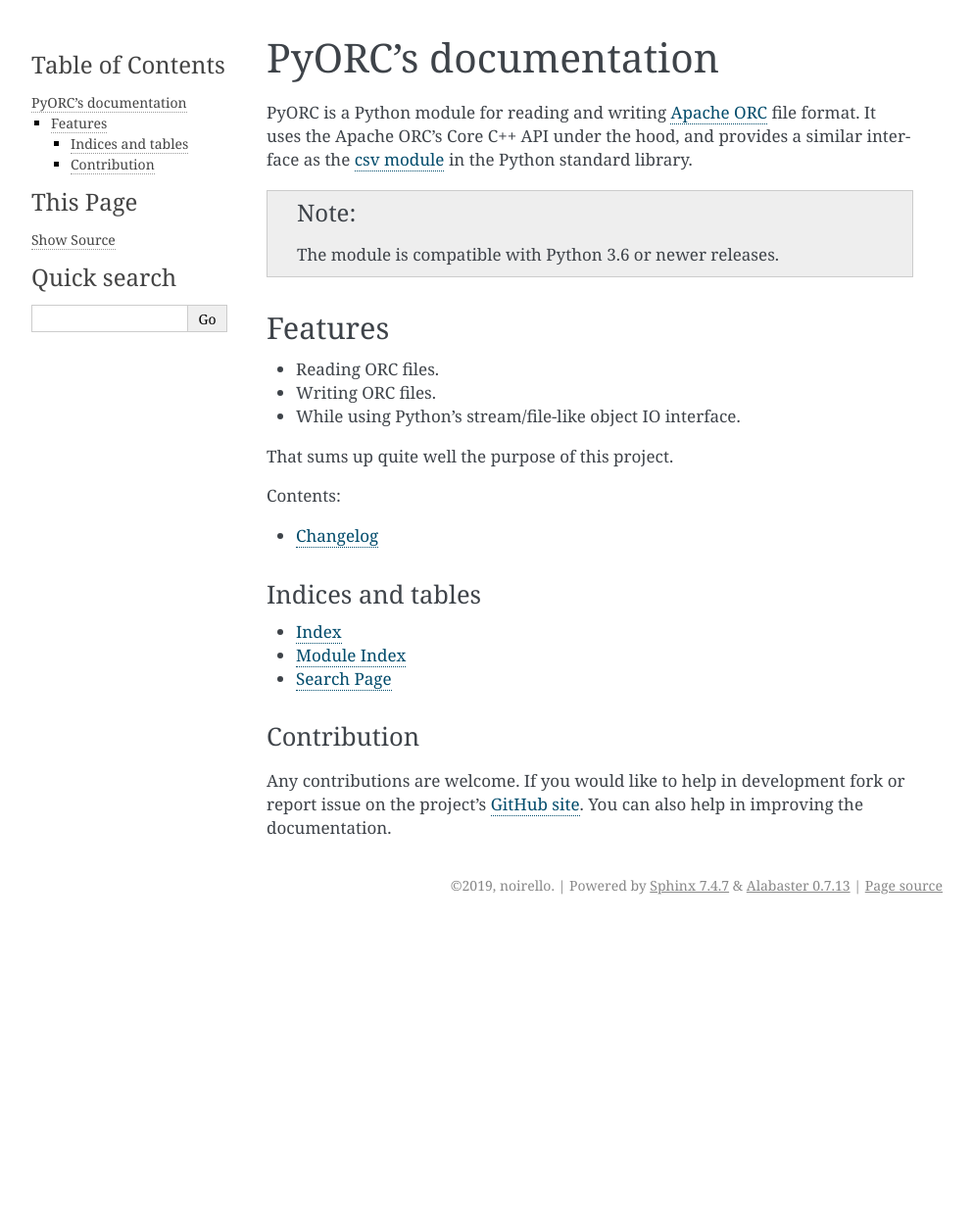
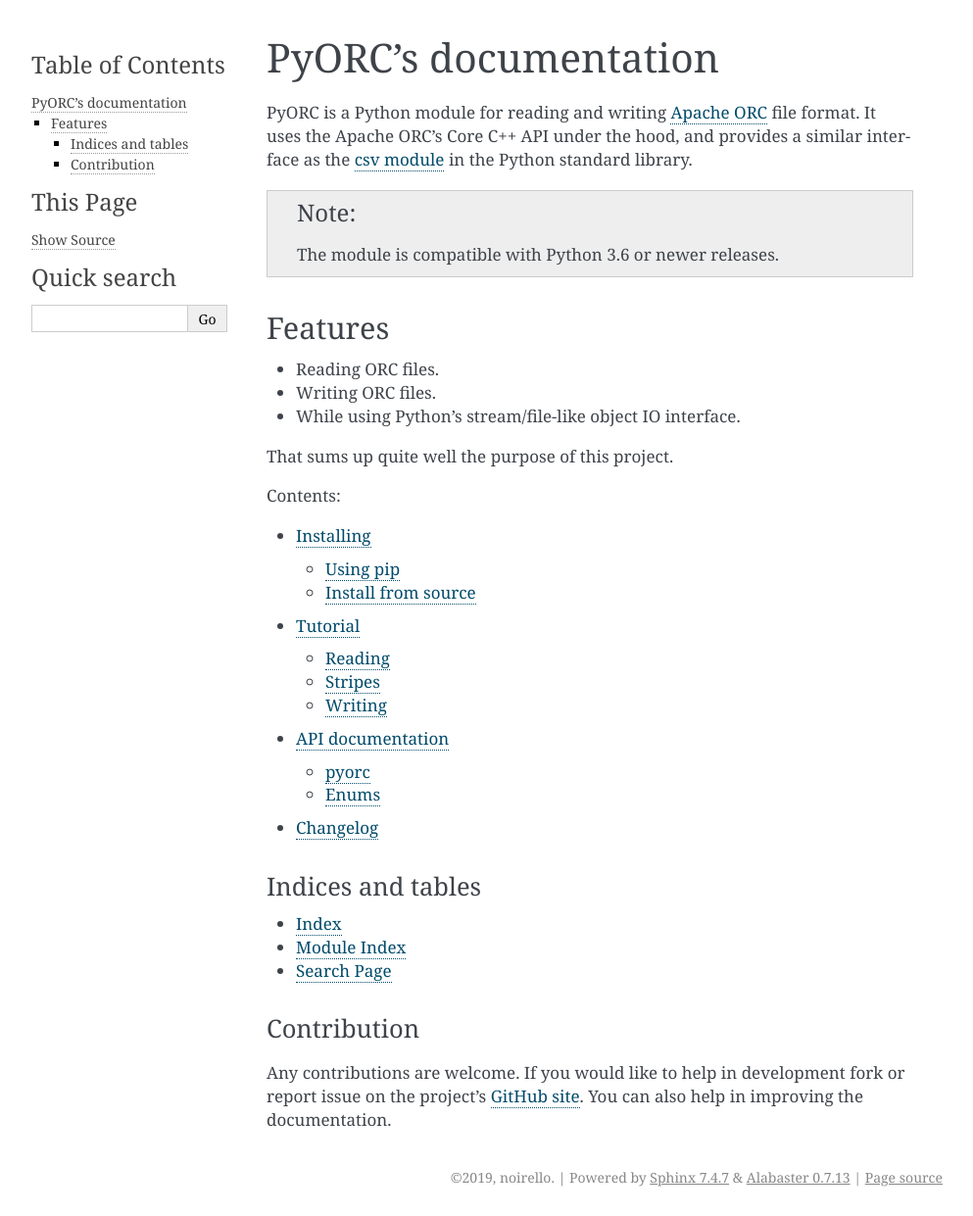
Before and after one commit to noirello/pyorc, a Sphinx documentation site: the page built from docs/index.rst, in a window 1280 px wide. Shown: the whole page at 98% size, without its empty margins (148-1141 px from the left). Built offline with Sphinx 7.4.7, drawn with Linux system fonts in a browser that asks for light colours; before the commit the page ends 943 px from its top, so only the background shows below that.

Commit message:
Update contents

```diff
--- a/docs/index.rst
+++ b/docs/index.rst
@@ -27,6 +27,9 @@
    :maxdepth: 2
    :caption: Contents:
 
+   install
+   tutorial
+   api
    changelog
 
 
--- a/docs/tutorial.rst
+++ b/docs/tutorial.rst
@@ -110,7 +110,7 @@
 -------
 
 To write a new ORC file we need to open a binary file-like object and pass
-to a Writer object with an ORC schema description. The schema cna be a
+to a Writer object with an ORC schema description. The schema can be a
 typedescription or a simple string ORC schema definition::
 
     >>> output = open("./new.orc", "wb")
```
